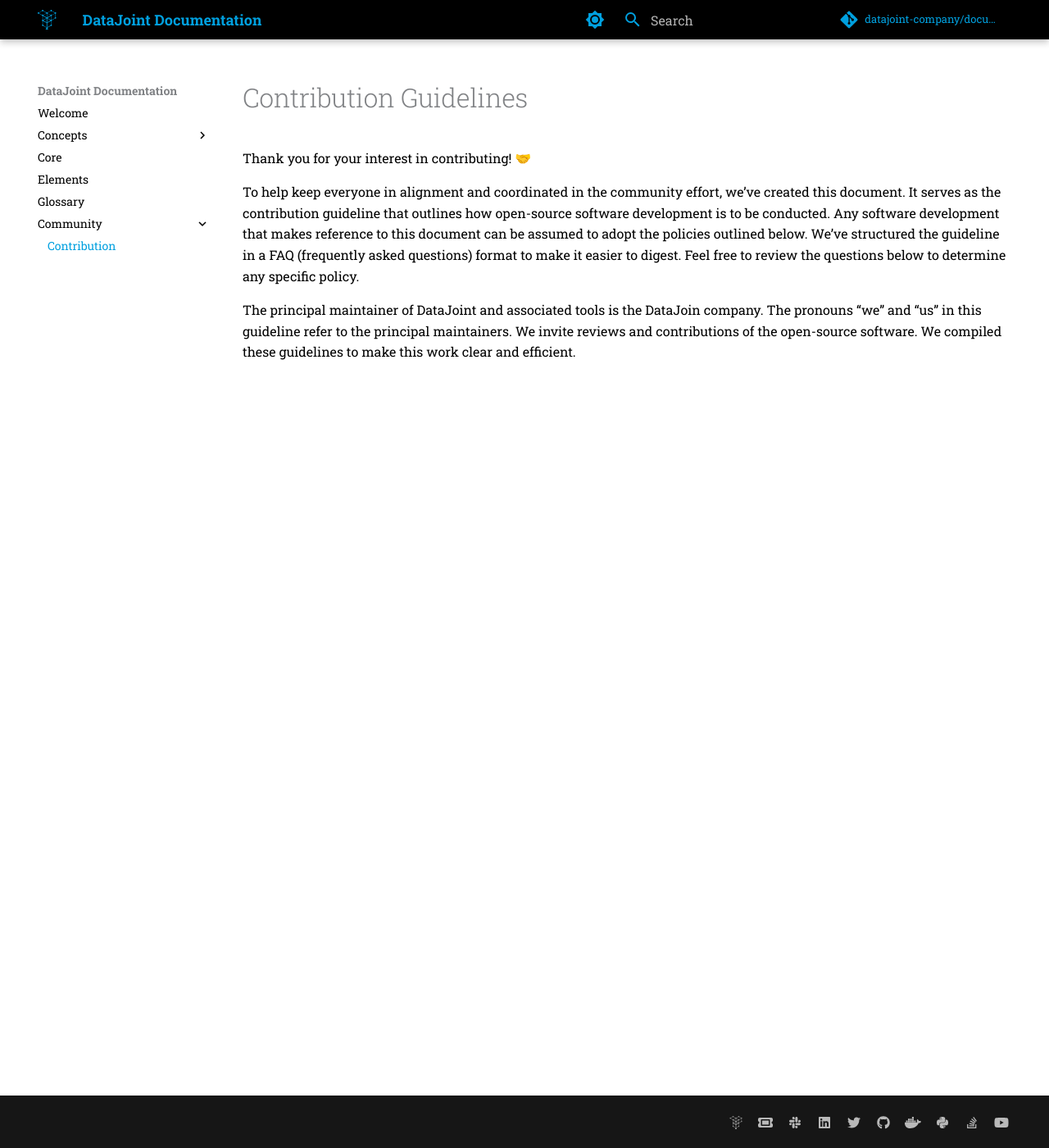
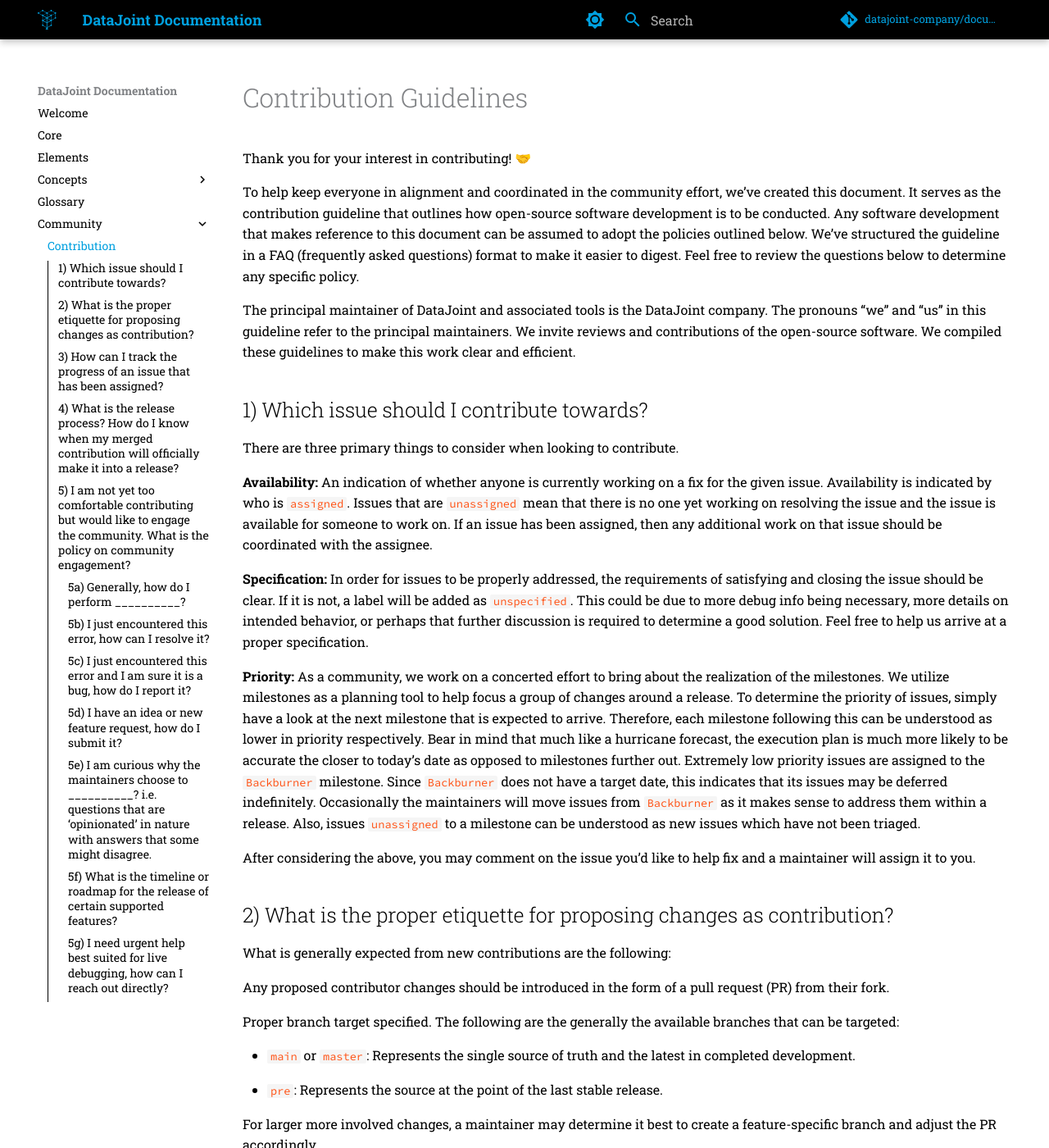
Before and after one commit to datajoint/datajoint-docs, an MkDocs documentation site: the page built from src/community/contribution.md, in a window 1280 px wide and 1400 px high. Shown: the whole window at 82% size. Built offline with MkDocs 1.6.1 and Material for MkDocs 9.7.7, drawn with Linux system fonts in a browser that asks for light colours; comment, search, counter and statistics services are not loaded; some of the changed text lies outside the part shown.

```diff
--- a/mkdocs.yaml
+++ b/mkdocs.yaml
@@ -5,10 +5,14 @@ repo_url: https://github.com/datajoint-company/documentation
 repo_name: datajoint-company/documentation
 nav:
   - Welcome: welcome.md
-  - Concepts:
-    - Datatypes: concepts/datatypes.md
   - Core: core.md
   - Elements: elements.md
+  - Concepts:
+    - Mantra: concepts/mantra.md
+    - Query Language:
+      - Datatypes: concepts/query-lang/datatypes.md
+    - Referential Integrity:
+        - Query Backend: concepts/ref-integrity/query-backend.md
   - Glossary: glossary.md
   - Community:
     - Contribution: community/contribution.md
--- a/src/community/contribution.md
+++ b/src/community/contribution.md
@@ -4,4 +4,102 @@ Thank you for your interest in contributing! 🤝
 
 To help keep everyone in alignment and coordinated in the community effort, we’ve created this document. It serves as the contribution guideline that outlines how open-source software development is to be conducted. Any software development that makes reference to this document can be assumed to adopt the policies outlined below. We’ve structured the guideline in a FAQ (frequently asked questions) format to make it easier to digest. Feel free to review the questions below to determine any specific policy.
 
-The principal maintainer of DataJoint and associated tools is the DataJoin company. The pronouns “we” and “us” in this guideline refer to the principal maintainers. We invite reviews and contributions of the open-source software. We compiled these guidelines to make this work clear and efficient.
+The principal maintainer of DataJoint and associated tools is the DataJoint company. The pronouns “we” and “us” in this guideline refer to the principal maintainers. We invite reviews and contributions of the open-source software. We compiled these guidelines to make this work clear and efficient.
+
+## 1) Which issue should I contribute towards?
+
+There are three primary things to consider when looking to contribute.
+
+**Availability:** An indication of whether anyone is currently working on a fix for the given issue. Availability is indicated by who is `assigned`. Issues that are `unassigned` mean that there is no one yet working on resolving the issue and the issue is available for someone to work on. If an issue has been assigned, then any additional work on that issue should be coordinated with the assignee.
+
+**Specification:** In order for issues to be properly addressed, the requirements of satisfying and closing the issue should be clear. If it is not, a label will be added as `unspecified`. This could be due to more debug info being necessary, more details on intended behavior, or perhaps that further discussion is required to determine a good solution. Feel free to help us arrive at a proper specification.
+
+**Priority:** As a community, we work on a concerted effort to bring about the realization of the milestones. We utilize milestones as a planning tool to help focus a group of changes around a release. To determine the priority of issues, simply have a look at the next milestone that is expected to arrive. Therefore, each milestone following this can be understood as lower in priority respectively. Bear in mind that much like a hurricane forecast, the execution plan is much more likely to be accurate the closer to today’s date as opposed to milestones further out. Extremely low priority issues are assigned to the `Backburner` milestone. Since `Backburner` does not have a target date, this indicates that its issues may be deferred indefinitely. Occasionally the maintainers will move issues from `Backburner` as it makes sense to address them within a release. Also, issues `unassigned` to a milestone can be understood as new issues which have not been triaged.
+
+After considering the above, you may comment on the issue you’d like to help fix and a maintainer will assign it to you.
+
+## 2) What is the proper etiquette for proposing changes as contribution?
+
+What is generally expected from new contributions are the following:
+
+Any proposed contributor changes should be introduced in the form of a pull request (PR) from their fork.
+
+Proper branch target specified. The following are the generally the available branches that can be targeted:
+
+- `main` or `master`: Represents the single source of truth and the latest in completed development.
+
+- `pre`: Represents the source at the point of the last stable release.
+
+For larger more involved changes, a maintainer may determine it best to create a feature-specific branch and adjust the PR accordingly.
+
+A summary description that describes the overall intent behind the PR.
+
+Proper links to the issue(s) that the PR serves to resolve.
+
+Newly introduced changes must pass any required checks. Typically as it relates to tests, this means:
+
+1. No syntax errors
+1. No integration errors
+1. No style errors e.g. PEP8, etc.
+1. Similar or better code coverage
+
+Additional documentation to reflect new feature or behavior introduced.
+
+Necessary updates to the changelog following [Keep a Changelog](https://keepachangelog.com/en/1.0.0/) convention.
+
+A contributor should not approve or merge their own PR.
+
+Reviewer suggestions or feedback should not be directly committed to a branch on a contributor’s fork. A less intrusive way to collaborate would be for the reviewer to PR to the contributor’s fork/branch that is associated with the main PR currently in review.
+
+Maintainers will also ensure that PR’s have the appropriate assignment for reviewer, milestone, and project.
+
+## 3) How can I track the progress of an issue that has been assigned?
+
+Since milestones represent the development plan, projects represent the actual execution. Projects are typically fixed-time sprints (1-2 weeks). A ‘workable’ number of issues that have been assigned to developers and assigned to the next milestone are selected and tracked in each project to provide greater granularity in the week-to-week progress. Automation is included observing the `Automated kanban with reviews` template. Maintainers will adjust the project assignment to reflect the order in which to resolve the milestone issues.
+
+## 4) What is the release process? How do I know when my merged contribution will officially make it into a release?
+Releases follow the standard definition of [semantic versioning](https://semver.org/spec/v2.0.0.html). Meaning:
+
+`MAJOR` . `MINOR` . `PATCH`
+
+- `MAJOR` version when you make incompatible API changes,
+
+- `MINOR` version when you add functionality in a backwards compatible manner, and
+
+- `PATCH` version when you make backwards compatible bug fixes.
+
+Each release requires tagging the commit appropriately and is then issued in the normal medium for release e.g. PyPi, NPM, YARN, GitHub Release, etc.
+
+Minor releases are triggered when all the issues assigned to a milestone are resolved and closed. Patch releases are triggered periodically from `main` or `master` after a reasonable number of PR merges have come in.
+
+## 5) I am not yet too comfortable contributing but would like to engage the community. What is the policy on community engagement?
+
+In order to follow the appropriate process and setting, please reference the following flow for your desired mode of engagement:
+
+### 5a) Generally, how do I perform __________?
+
+If the documentation does not provide clear enough instruction, please see StackOverflow posts related to the [datajoint](https://stackoverflow.com/questions/tagged/datajoint) tag or ask a new question tagging it appropriately. You may refer to our [datajoint tag wiki](https://stackoverflow.com/tags/datajoint/info) for more details on its proper use.
+
+### 5b) I just encountered this error, how can I resolve it?
+
+Please see StackOverflow posts related to the [datajoint](https://stackoverflow.com/questions/tagged/datajoint) tag or ask a new question tagging it appropriately. You may refer to our [datajoint tag wiki](https://stackoverflow.com/tags/datajoint/info) for more details on its proper use.
+
+### 5c) I just encountered this error and I am sure it is a bug, how do I report it?
+
+Please file it under the issue tracker associated with the open-source software.
+
+### 5d) I have an idea or new feature request, how do I submit it?
+
+Please file it under the issue tracker associated with the open-source software.
+
+### 5e) I am curious why the maintainers choose to __________? i.e. questions that are ‘opinionated’ in nature with answers that some might disagree.
+
+Please join the community on the [DataJoint Slack](https://join.slack.com/t/datajoint/shared_invite/enQtMjkwNjQxMjI5MDk0LTQ3ZjFiZmNmNGVkYWFkYjgwYjdhNTBlZTBmMWEyZDc2NzZlYTBjOTNmYzYwOWRmOGFmN2MyYzU0OWQ0MWZiYTE) and ask on the most relevant channel. There, you may engage directly with the maintainers for proper discourse.
+
+### 5f) What is the timeline or roadmap for the release of certain supported features?
+
+Please refer to milestones and projects associated with the open-source software.
+
+### 5g) I need urgent help best suited for live debugging, how can I reach out directly?
+
+Please join the community on the [DataJoint Slack](https://join.slack.com/t/datajoint/shared_invite/enQtMjkwNjQxMjI5MDk0LTQ3ZjFiZmNmNGVkYWFkYjgwYjdhNTBlZTBmMWEyZDc2NzZlYTBjOTNmYzYwOWRmOGFmN2MyYzU0OWQ0MWZiYTE) and ask on the most relevant channel. Please bear in mind that as open-source community software, availability of the maintainers might be limited.
```
Also changed, not shown: src/concepts/mantra.md (added, +56 -0 lines), src/concepts/query-lang/datatypes.md (renamed from src/concepts/datatypes.md, +3 -3 lines), src/concepts/ref-integrity/query-backend.md (added, +9 -0 lines), src/core.md (+15 -23 lines), src/glossary.md (+2 -4 lines), src/welcome.md (+8 -4 lines).
